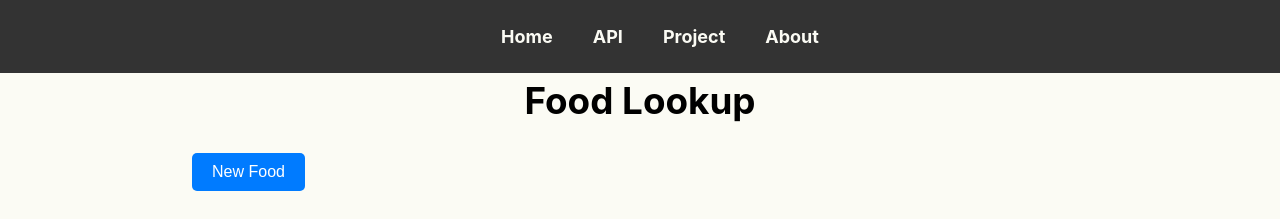
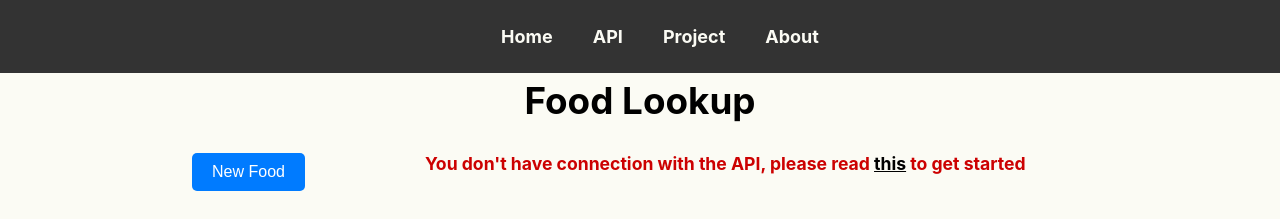
Before and after one commit to PetarWho/ReactUni, a React (Create React App) app in the folder Frontend/foodlookup/: page / in a window 1280 px wide. Shown: the top 219 px of the page. Built offline with nearby package versions, Linux system fonts and the light colour scheme; no server answers.

Commit message:
Checking for connection with the API

```diff
--- a/Frontend/foodlookup/src/layouts/Home/Home.jsx
+++ b/Frontend/foodlookup/src/layouts/Home/Home.jsx
@@ -1,6 +1,7 @@
-import React, { useState } from 'react';
+import React, { useState, useEffect } from 'react';
 import './home.css';
 import ModalForm from './ModalForm';
+import { Link } from 'react-router-dom';
 
 const Home = () => {
     const ENDPOINT = "https://localhost:7283";
@@ -9,6 +10,7 @@ const Home = () => {
     const [selectedItems, setSelectedItems] = useState([]);
     const [showModal, setShowModal] = useState(false);
     const [preserve, setPreserve] = useState(false);
+    const [hasConnection, setHasConnection] = useState(true);
 
     const handleSearchChange = async (e) => {
         const { value } = e.target;
@@ -27,6 +29,22 @@ const Home = () => {
             setSearchResults([]);
         }
     };
+
+    useEffect(() => {
+        const checkConnection = async () => {
+            try {
+                const response = await fetch(`${ENDPOINT}/api/Food/test`);
+                if (response.status !== 200) {
+                    setHasConnection(false);
+                }
+            } catch (error) {
+                console.error('Error checking connection:', error);
+                setHasConnection(false);
+            }
+        };
+
+        checkConnection();
+    }, []);
 
     const handleCheckboxChange = (e) => {
         setPreserve(e.target.checked);
@@ -102,7 +120,14 @@ const Home = () => {
         <>
             <h2 className='heading'>Food Lookup</h2>
             <div className='main'>
-                <button className="add-button" onClick={() => setShowModal(true)}>New Food</button>
+                <div className='top-box'>
+                    <button className="add-button" onClick={() => setShowModal(true)}>New Food</button>
+                    {!hasConnection && (
+                        <p className='red'>
+                            You don't have connection with the API, please read <Link className='link' to="/api">this</Link> to get started
+                        </p>
+                    )}
+                </div>
                 <div className="selected-table">
                     <div className='selected-row'>
                         <p className='selected-food'>Selected foods</p>
--- a/Frontend/foodlookup/src/layouts/Home/home.css
+++ b/Frontend/foodlookup/src/layouts/Home/home.css
@@ -132,7 +132,19 @@
 }
 
 .remove-btn:hover {
-  background-color: #bb0b0b;
+  background-color: #ca1515;
+}
+
+.red{
+  color:rgb(204, 1, 1);
+  font-weight: bold;
+  font-size: 1.1rem;
+  margin: 0;
+}
+
+.top-box{
+  display:flex;
+  gap:120px;
 }
 
 
```
